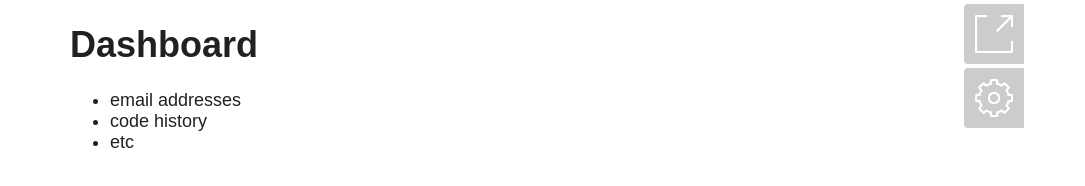
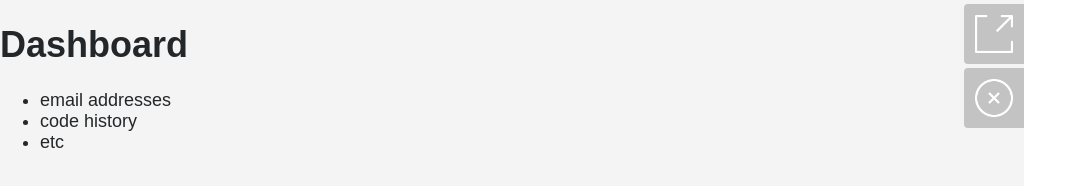
Before and after one commit to nklunder/conf-app, a plain HTML site: page index.html in a window 1280 px wide. Both pictures are taken after a click on the element 994 px from the left and 98 px from the top of the page. Shown: the whole page, without its empty margins (0-1085 px from the left). Drawn offline with Linux system fonts and the light colour scheme.

Commit message:
fix admin area display issues

```diff
--- a/app.js
+++ b/app.js
@@ -13,7 +13,7 @@ var premiumCodeRefreshTime = null;
 var appShell = document.getElementById('shell');
 var welcomeScreen = document.getElementById('section-welcome');
 var codeScreen = document.getElementById('section-locker-code');
-var dashboard = document.getElementById('section-dashboard')
+var adminPanel = document.getElementById('section-admin')
 
 // UI Elements
 var codeDismissBtn = document.getElementById('code-dismiss-btn');
@@ -45,9 +45,7 @@ codeDismissBtn.addEventListener('click', function () {
   welcomeScreen.classList.remove('hidden');
 });
 
-adminBtn.addEventListener('click', function () {
-  dashboard.classList.toggle('hidden');
-});
+adminBtn.addEventListener('click', toggleAdminPanel);
 
 function getLockerCode() {
   var rand = Math.floor(Math.random() * codePool.length);
@@ -93,4 +91,11 @@ function toggleFullscreen() {
   }
 }
 
+function toggleAdminPanel() {
+  adminPanel.classList.toggle('hidden');
+  adminBtn.classList.toggle('admin-panel-open');
+}
+
+
+
 fullscreenBtn.addEventListener('click', toggleFullscreen);
--- a/index.html
+++ b/index.html
@@ -42,7 +42,7 @@
     </div>
     <!-- end locker code section -->
 
-    <div id="section-dashboard" class="hidden">
+    <div id="section-admin" class="hidden">
       <h1>Dashboard</h1>
       <ul>
         <li>email addresses</li>
@@ -50,7 +50,7 @@
         <li>etc</li>
       </ul>
     </div>
-    <!-- end dashboard -->
+    <!-- end admin area -->
 
   </div> <!-- end container -->
 
--- a/style.css
+++ b/style.css
@@ -27,21 +27,21 @@ img {
 }
 
 .app-controls {
-  z-index: 10000;
   position: absolute;
   top: 0;
   right: 0;
+  z-index: 10000;
 }
 .app-controls__toggle-btn {
-  background-color: rgba(0, 0, 0, 0.2);
-  border-radius: 4px 0 0 4px;
   margin: .25em;
   margin-right: 0;
+  width: 60px;
   height: 60px;
-  width: 60px;
+  border-radius: 4px 0 0 4px;
+  background-color: rgba(0, 0, 0, 0.2);
   background-position: center;
+  background-size: 38px;
   background-repeat: no-repeat;
-  background-size: 38px;
 }
 #fullscreen-toggle {
   background-image: url('img/fullscreen-enter.png');
@@ -52,6 +52,9 @@ img {
 }
 #admin-toggle {
   background-image: url('img/admin-panel.png');
+}
+#admin-toggle.admin-panel-open {
+  background-image: url('img/close.png');
 }
 
 .btn {
@@ -82,15 +85,15 @@ img {
   text-shadow: 1px 2px 1px rgba(0, 0, 0, 0.4);
 }
 .welcome-text__intro {
-  font-size: 2.6rem;
   margin-top: 4.2rem;
   margin-bottom: 2rem;
+  font-size: 2.6rem;
 }
 .welcome-text__coming-soon {
+  margin: 0;
   color: #e3f2fc;
   font-weight: bold;
   font-style: italic;
-  margin: 0;
   font-size: 4rem;
 }
 .input-group {
@@ -122,16 +125,16 @@ img {
   font-family: monospace;
 }
 
-#section-dashboard {
-  position: fixed;
+#section-admin {
+  position: absolute;
   top: 0;
-  bottom: 0;
   left: 0;
   z-index: 5000;
-  padding-left: 70px;
-  width: 100%;
-  background-color: #fff;
-  color: #212121;
+  overflow: scroll;
+  width: 1024px;
+  height: 600px;
+  background-color: #f4f4f4;
+  color: #242729;
   font-size: 18px;
 }
 
```
